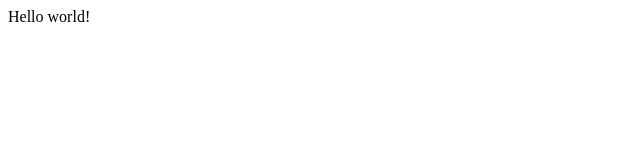
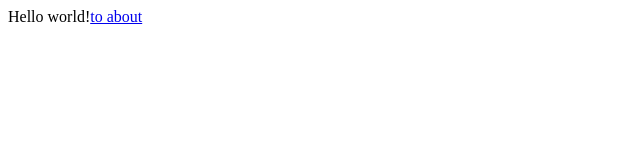
Before and after one commit to ba58ajbse/gatsby-sample, a Gatsby site: page / in a window 1280 px wide. Shown: the full height of the page, 0-640 px from the left. Built offline with nearby package versions, Linux system fonts and the light colour scheme; Gatsby itself is replaced by a stand-in of ours.

Commit message:
add about page

```diff
--- a/src/pages/index.js
+++ b/src/pages/index.js
@@ -1,5 +1,11 @@
 import React from "react"
+import { Link } from 'gatsby'
 
 export default function Home() {
-  return <div>Hello world!</div>
+  return (
+    <div>
+      Hello world!
+      <Link to='/about'>to about</Link>
+    </div>
+  )
 }
```
Also changed, not shown: src/pages/404.js (added, +10 -0 lines), src/pages/about.js (added, +11 -0 lines).
